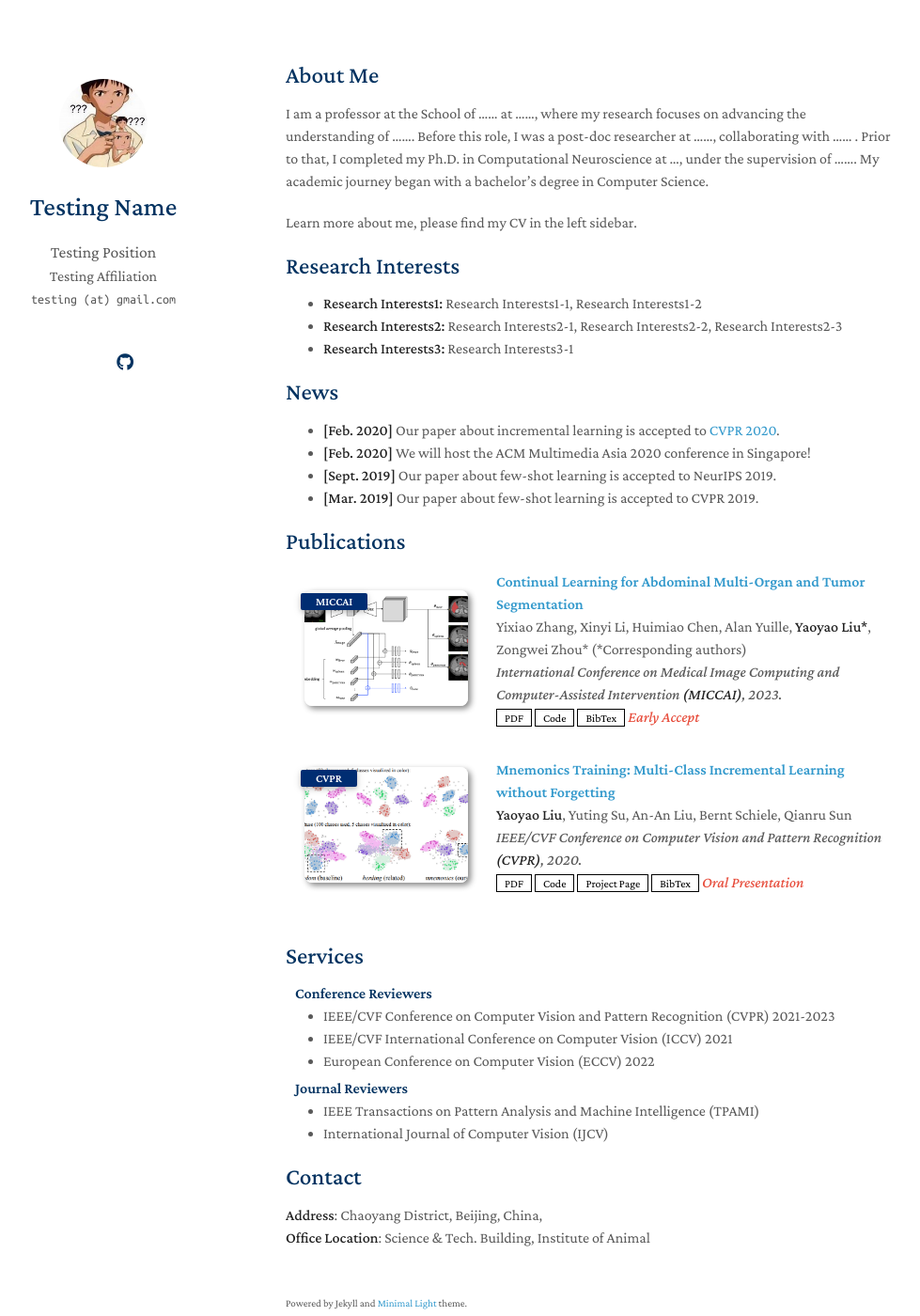
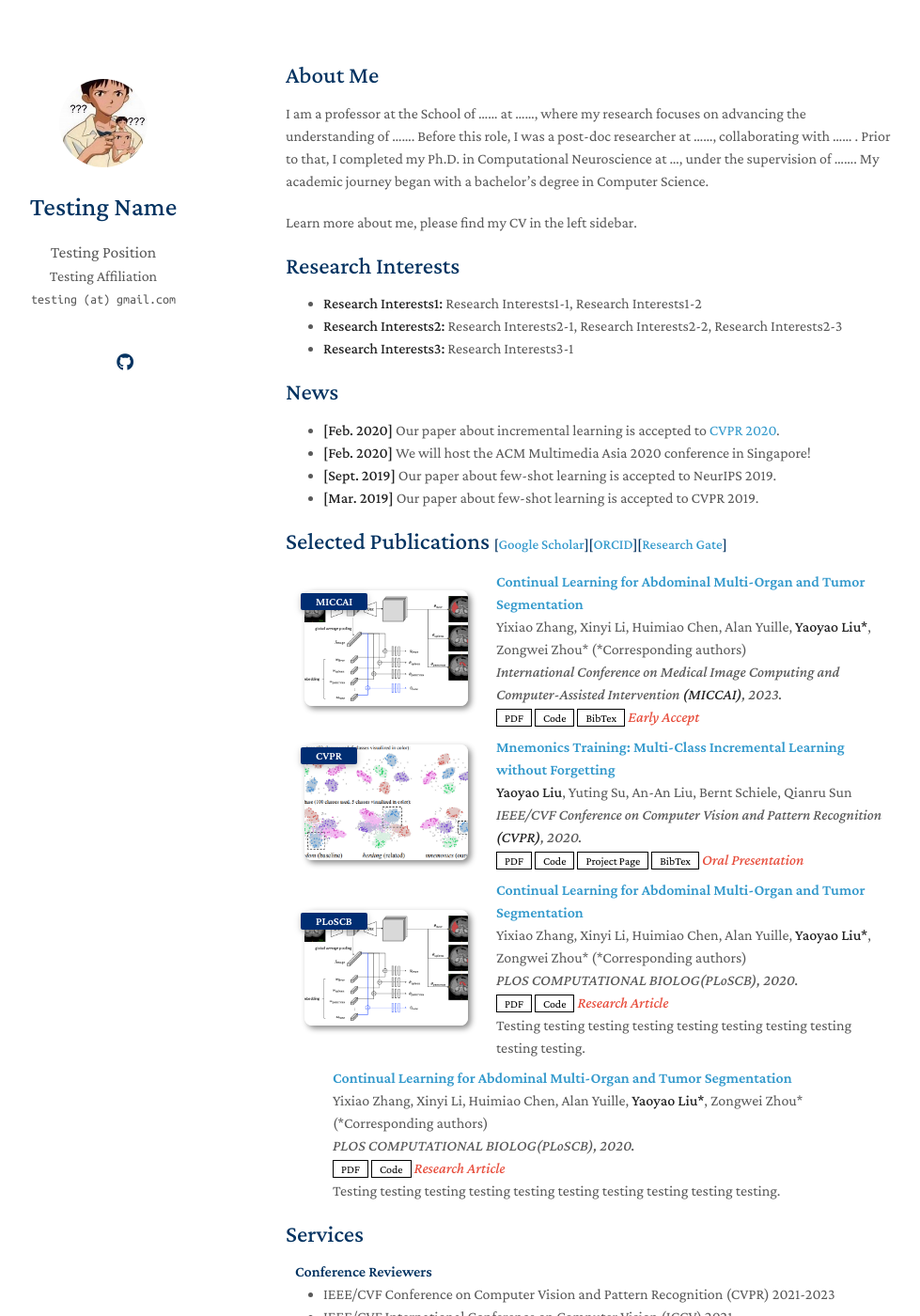
Before and after one commit to HaiyanKong/minimal-light, a Jekyll site: the page built from index.md, in a window 1280 px wide and 1400 px high. Shown: the whole window at 94% size, without its empty margins (166-1145 px from the left). Built offline with Jekyll 4.4.1, drawn with Linux system fonts in a browser that asks for light colours; a style sheet for code colours, icons or effects is not loaded; our own code applies the rules of GitHub Pages for plain Markdown files.

Commit message:
update publication

```diff
--- a/_data/publications.yml
+++ b/_data/publications.yml
@@ -20,3 +20,22 @@ main:
     bibtex: https://class-il.mpi-inf.mpg.de/mnemonics/
     notes: Oral Presentation
     image: ./assets/img/teaser_example.png
+
+  - title: Continual Learning for Abdominal Multi-Organ and Tumor Segmentation
+    authors: Yixiao Zhang, Xinyi Li, Huimiao Chen, Alan Yuille, <strong>Yaoyao Liu*</strong>, Zongwei Zhou* (*Corresponding authors)
+    conference_short: PLoSCB
+    conference: PLOS COMPUTATIONAL BIOLOG(PLoSCB), 2020.
+    pdf: https://arxiv.org/pdf/2306.00988.pdf
+    code: https://github.com/MrGiovanni/ContinualLearning
+    image: ./assets/img/teaser_example_2.png
+    notes: Research Article
+    others: Testing testing testing testing testing testing testing testing testing testing.
+
+  - title: Continual Learning for Abdominal Multi-Organ and Tumor Segmentation
+    authors: Yixiao Zhang, Xinyi Li, Huimiao Chen, Alan Yuille, <strong>Yaoyao Liu*</strong>, Zongwei Zhou* (*Corresponding authors)
+    conference_short: PLoSCB
+    conference: PLOS COMPUTATIONAL BIOLOG(PLoSCB), 2020.
+    pdf: /assets/files/article.pdf
+    code: https://github.com/MrGiovanni/ContinualLearning
+    notes: Research Article
+    others: Testing testing testing testing testing testing testing testing testing testing.
--- a/_includes/publications.md
+++ b/_includes/publications.md
@@ -1,4 +1,4 @@
-<h2 id="publications" style="margin: 2px 0px -15px;">Publications</h2>
+<h2 id="publications" style="margin: 2px 0px -15px;">Selected Publications <temp style="font-size:15px;">[</temp><a href="https://scholar.google.com/" target="_blank" style="font-size:15px;">Google Scholar</a><temp style="font-size:15px;">]</temp><temp style="font-size:15px;">[</temp><a href="https://orcid.org" target="_blank" style="font-size:15px;">ORCID</a><temp style="font-size:15px;">]</temp><temp style="font-size:15px;">[</temp><a href="https://scholar.google.com/" target="_blank" style="font-size:15px;">Research Gate</a><temp style="font-size:15px;">]</temp></h2>
 
 <div class="publications">
 <ol class="bibliography">
@@ -36,14 +36,13 @@
       {% if link.notes %}
       <strong> <i style="color:#e74d3c">{{ link.notes }}</i></strong>
       {% endif %}
-      {% if link.others %}
+      <div>{% if link.others %}
       {{ link.others }}
-      {% endif %}
+      {% endif %}</div>
     </div>
   </div>
 </div>
 </li>
-<br>
 
 {% endfor %}
 
```
Also changed, not shown: 1 other file.
